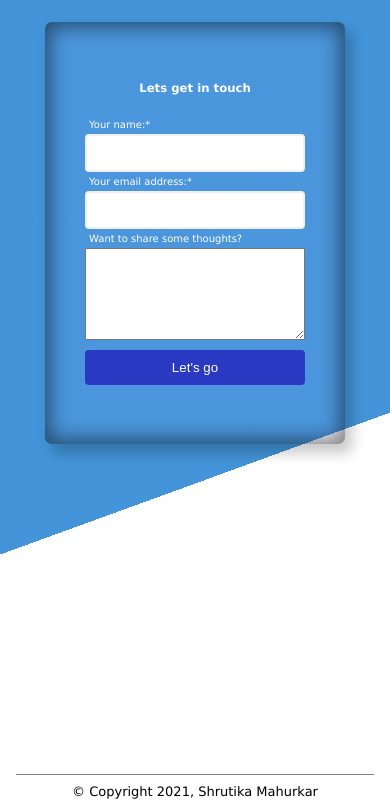
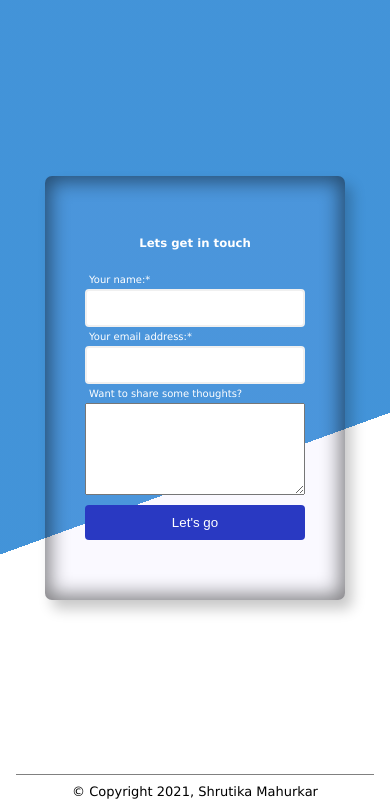
Before and after one commit to shrutika-mahurkar/Shrutika_Mahurkar_Portfolio, a plain HTML site: page Contact.html in a window 390 px wide. Shown: the part 37-844 px from the top of the page. Drawn offline with Linux system fonts and the light colour scheme.

Commit message:
contact page positioned

```diff
--- a/StyleSheet/contact.css
+++ b/StyleSheet/contact.css
@@ -9,7 +9,7 @@
     padding: 40px;
     box-shadow: inset 0px 0px 19px 5px rgb(0 0 0 / 49%), 7px 9px 14px 0px rgb(0 0 0 / 22%);
     display: flex;
-    height: 50vh;
+    /* height: 50vh; */
     justify-content: center;
     position: relative;
     flex-direction: column;
@@ -97,6 +97,8 @@ main{
       display: flex;
       flex-direction: row;
     width:70%;
+    align-items: center;
+    margin-left: 15vw;
 
   }
 .inputBox span{
@@ -114,4 +116,7 @@ main{
             width:500px;
 
         }
+        .FeedbackForm{
+            margin-left: 0;
+        }
     }
```
